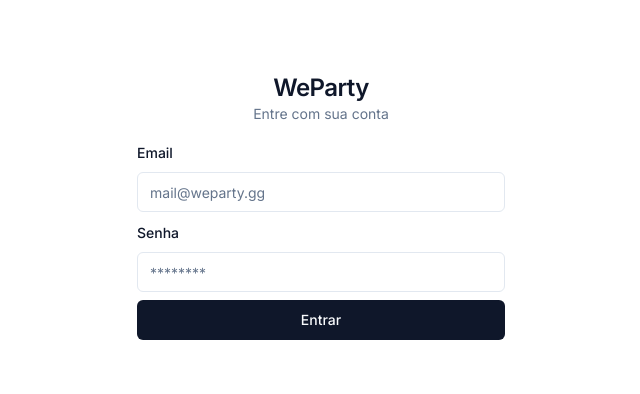
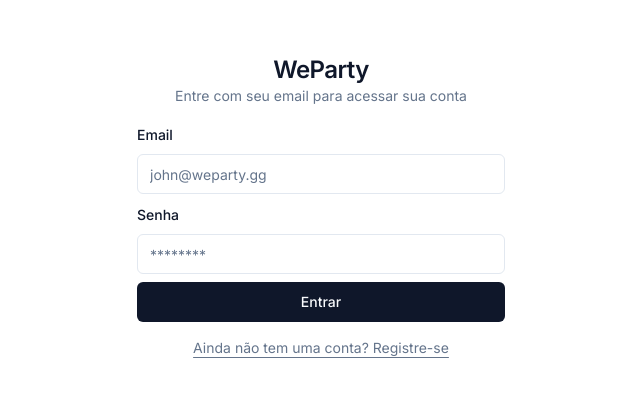
Before and after one commit to olucaspk/weparty-frontend, a Next.js app: page /signin in a window 1280 px wide. Shown: the part 194-588 px from the top of the page, without its empty margins (319-959 px from the left). Built offline with nearby package versions, Linux system fonts and the light colour scheme.

Commit message:
chore: changed signin page directory

```diff
--- /dev/null
+++ b/src/app/(auth)/signin/page.tsx
@@ -0,0 +1,28 @@
+import { UserAuthForm } from '@/components/user-auth-form'
+import Link from 'next/link'
+
+export default function SignIn() {
+  return (
+    <main className="flex h-screen flex-col items-center justify-center">
+      <div className="flex flex-col text-center">
+        <h1 className="text-2xl font-semibold tracking-tight">WeParty</h1>
+        <p className="text-sm text-muted-foreground">
+          Entre com seu email para acessar sua conta
+        </p>
+      </div>
+
+      <div className="mt-4 w-96">
+        <UserAuthForm />
+      </div>
+
+      <p className="mt-4 px-8 text-center text-sm text-muted-foreground">
+        <Link
+          href="/signup"
+          className="hover:text-brand underline underline-offset-4"
+        >
+          Ainda não tem uma conta? Registre-se
+        </Link>
+      </p>
+    </main>
+  )
+}
--- a/src/app/signin/page.tsx
+++ /dev/null
@@ -1,16 +0,0 @@
-import { UserAuthForm } from './components/user-auth-form'
-
-export default function SignIn() {
-  return (
-    <main className="h-screen flex flex-col items-center justify-center">
-      <div className="flex flex-col text-center">
-        <h1 className="text-2xl font-semibold tracking-tight">WeParty</h1>
-        <p className="text-sm text-muted-foreground">Entre com sua conta</p>
-      </div>
-
-      <div className="w-96 mt-4">
-        <UserAuthForm />
-      </div>
-    </main>
-  )
-}
--- a/src/app/signin/components/user-auth-form.tsx
+++ b/src/components/user-auth-form.tsx
@@ -22,8 +22,8 @@
 interface UserAuthFormProps extends React.HTMLAttributes<HTMLDivElement> {}
 
 const formSchema = z.object({
-  email: z.string().min(1, 'Campo de email vázio').email('Email inválido'),
-  password: z.string().min(1, 'Campo de senha vázio'),
+  email: z.string().min(1, 'Campo obrigatório').email('Email inválido'),
+  password: z.string().min(1, 'Campo obrigatório'),
 })
 
 const formFields = [
@@ -31,7 +31,7 @@
     name: 'email',
     label: 'Email',
     type: 'string',
-    placeholder: 'mail@weparty.gg',
+    placeholder: 'john@weparty.gg',
   },
   {
     name: 'password',
```
